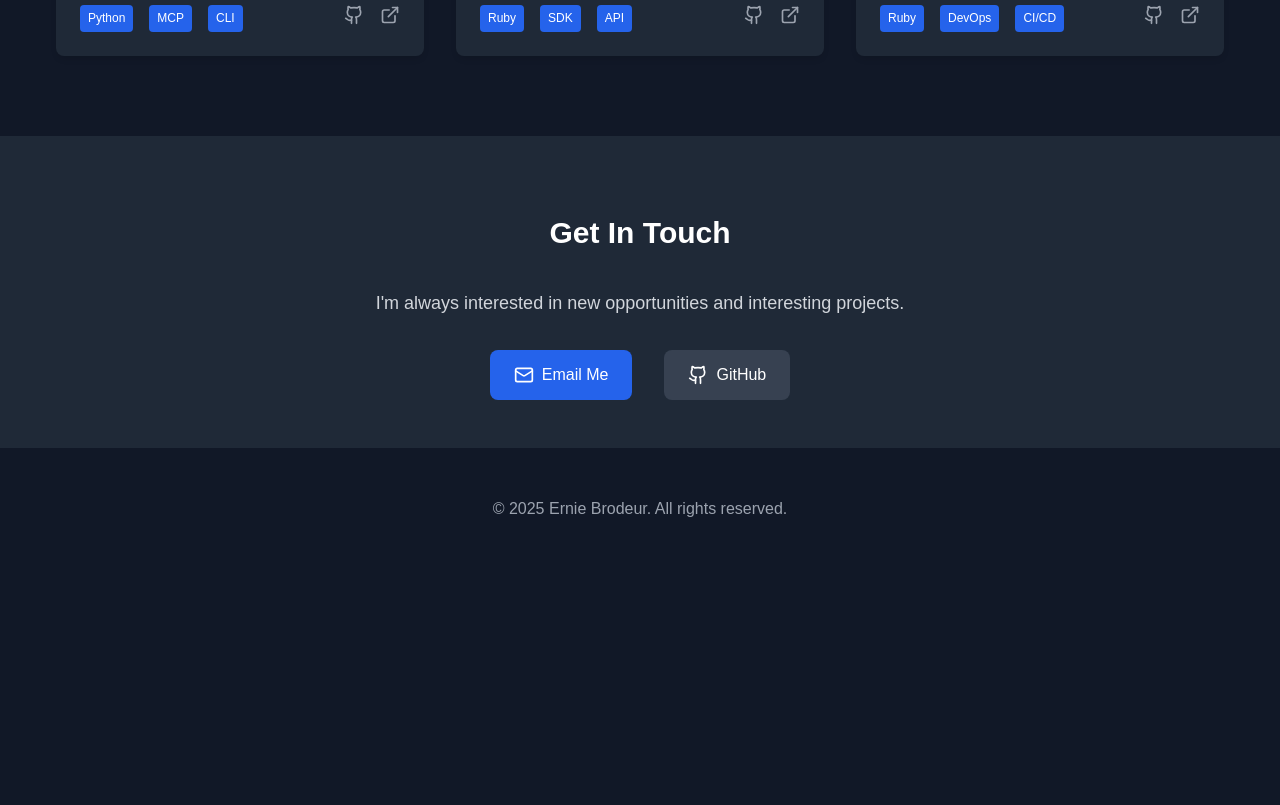
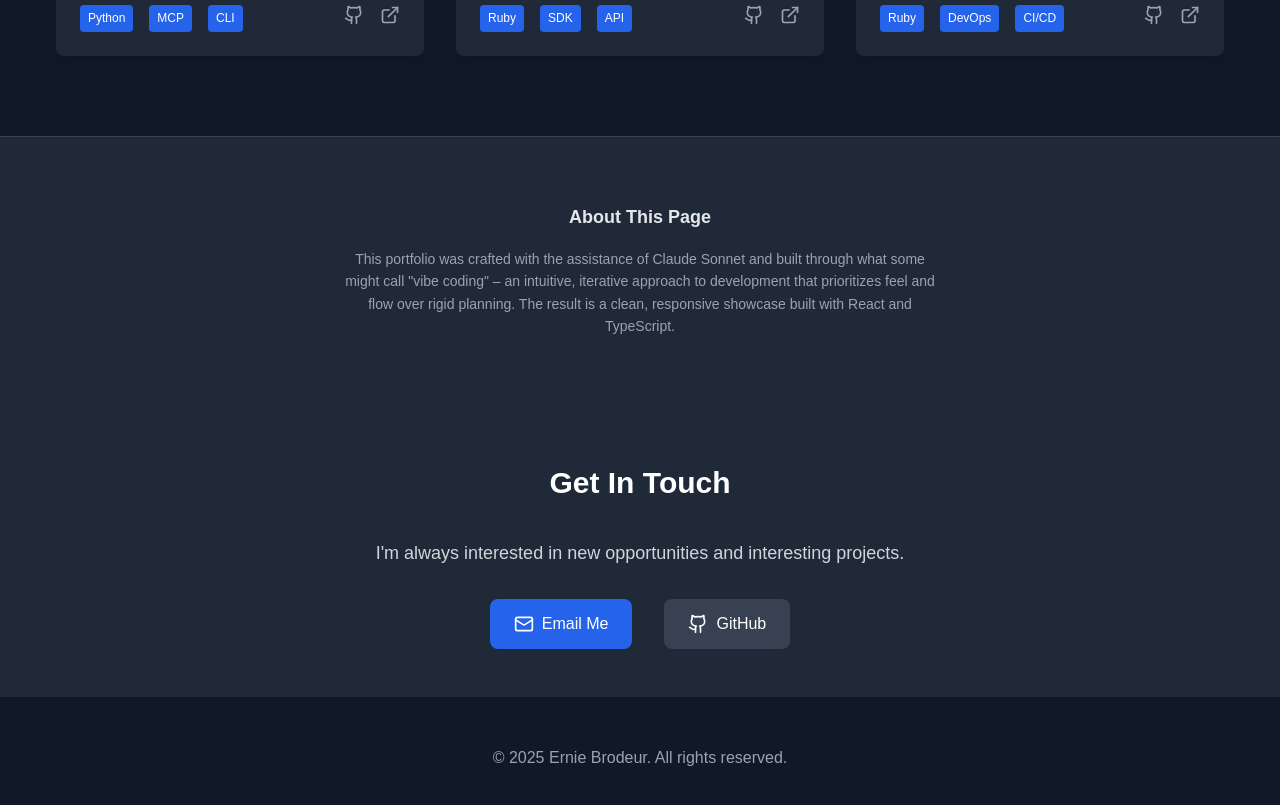
Before and after one commit to erniebrodeur/portfolio, a React (Vite) app: page / in a window 1280 px wide. Shown: the part 2240-3045 px from the top of the page. Before the commit the page ends 2809 px from the top, so only its background shows below. Built offline with nearby package versions, Linux system fonts and the light colour scheme.

Commit message:
added about this page

```diff
--- a/src/App.tsx
+++ b/src/App.tsx
@@ -3,6 +3,7 @@ import Hero from './components/Hero';
 import About from './components/About';
 import Projects from './components/Projects';
 import Contact from './components/Contact';
+import AboutPage from './components/AboutPage';
 
 export default function App() {
     return (
@@ -11,6 +12,7 @@ export default function App() {
             <Hero />
             <About />
             <Projects />
+            <AboutPage />
             <Contact />
 
             <footer style={{paddingTop: '2rem', paddingBottom: '2rem', textAlign: 'center', color: '#9ca3af'}}>
--- /dev/null
+++ b/src/components/AboutPage.tsx
@@ -0,0 +1,37 @@
+export default function AboutPage() {
+    return (
+        <section style={{
+            paddingTop: '3rem',
+            paddingBottom: '3rem',
+            backgroundColor: '#1f2937',
+            borderTop: '1px solid #374151'
+        }}>
+            <div style={{
+                maxWidth: '800px',
+                margin: '0 auto',
+                padding: '0 1rem',
+                textAlign: 'center'
+            }}>
+                <h3 style={{
+                    fontSize: '1.125rem',
+                    fontWeight: '600',
+                    marginBottom: '1rem',
+                    color: '#e5e7eb'
+                }}>
+                    About This Page
+                </h3>
+                <p style={{
+                    color: '#9ca3af',
+                    fontSize: '0.875rem',
+                    lineHeight: '1.6',
+                    maxWidth: '600px',
+                    margin: '0 auto'
+                }}>
+                    This portfolio was crafted with the assistance of Claude Sonnet and built through what some might call
+                    "vibe coding" – an intuitive, iterative approach to development that prioritizes feel and flow over
+                    rigid planning. The result is a clean, responsive showcase built with React and TypeScript.
+                </p>
+            </div>
+        </section>
+    );
+}
```
